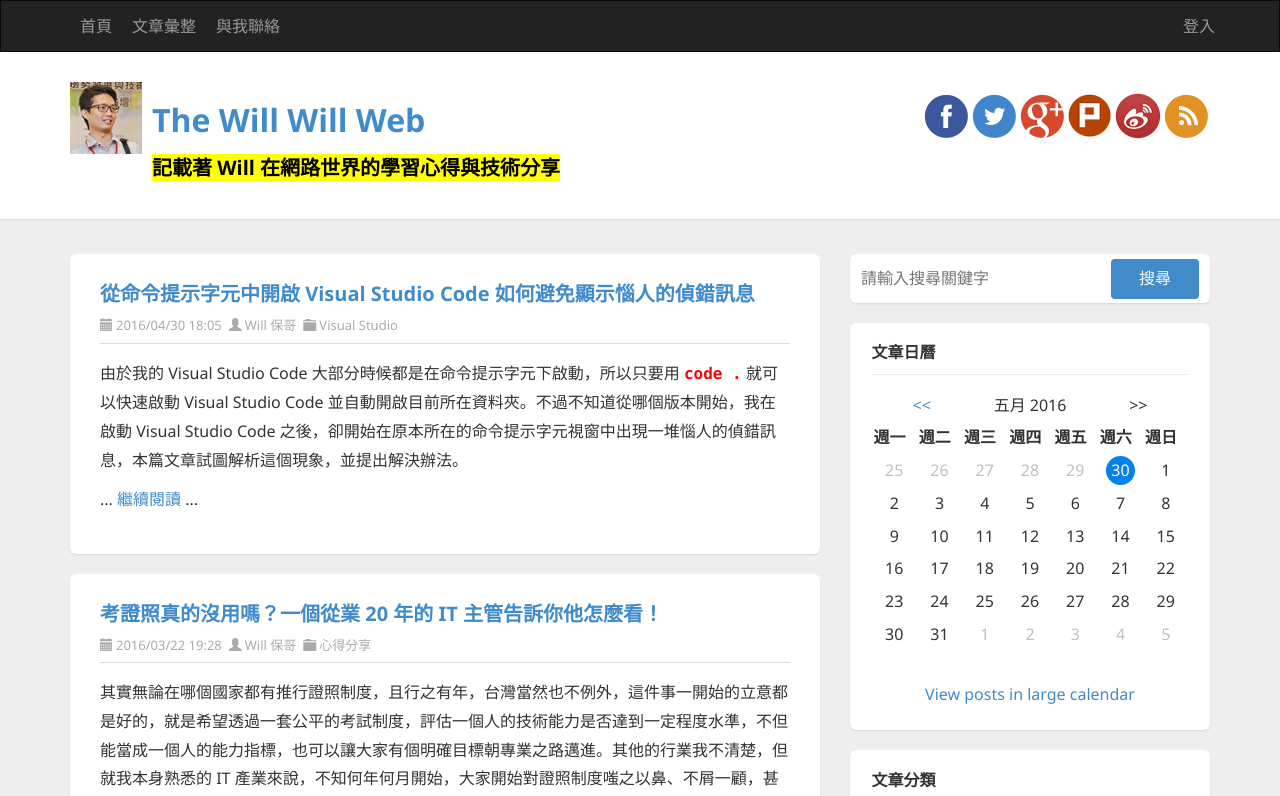
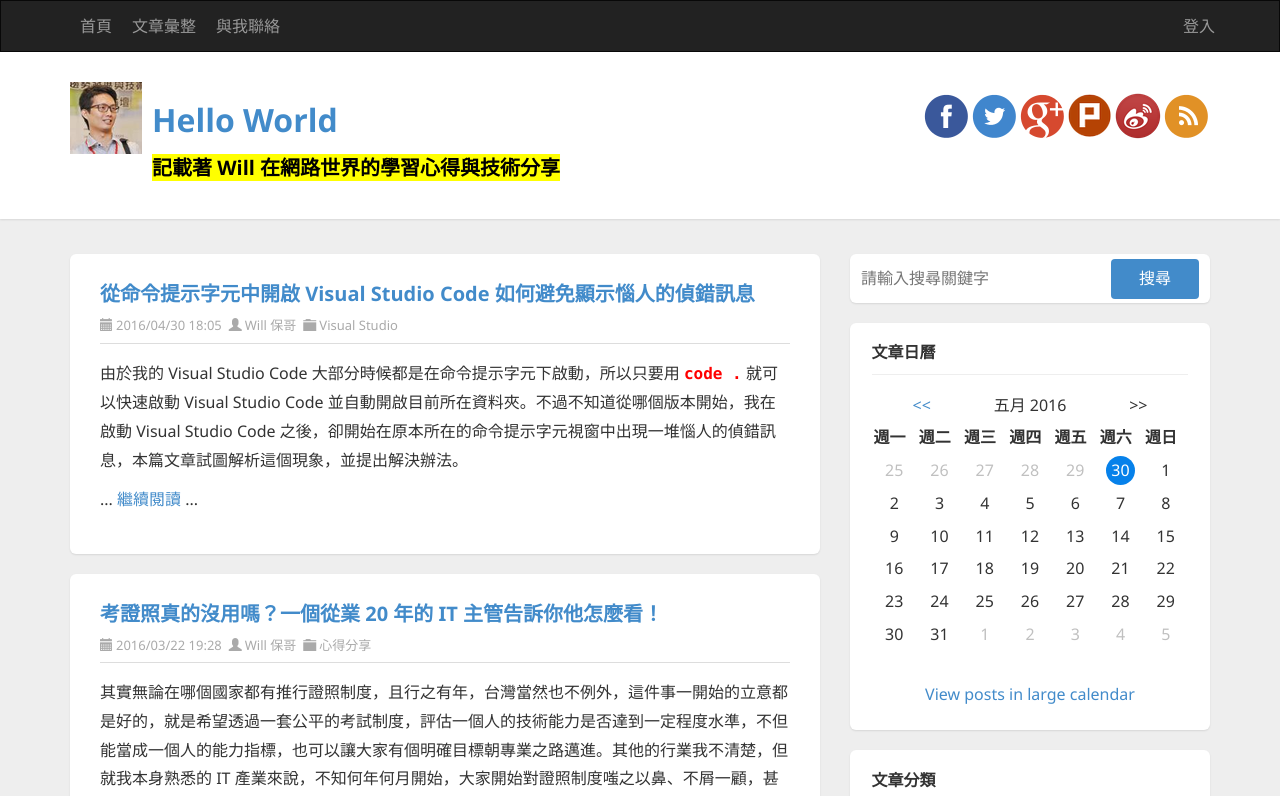
Before and after one commit to doggy8088/ng210307, an Angular app: page / in a window 1280 px wide. Shown: the top 796 px of the page. Built offline with nearby package versions, Linux system fonts and the light colour scheme.

Commit message:
示範事件繫結用法

```diff
--- a/src/app/header/header.component.html
+++ b/src/app/header/header.component.html
@@ -25,7 +25,7 @@
   <div class="title-wrapper">
     <div class="container">
       <img [src]="sitelogo" class="pull-left logo" [title]="sitename"
-           [attr.data-aaaaaa]="sitename">
+           [attr.data-aaaaaa]="sitename" (click)="changeName($event)">
       <div class="pull-left">
         <h1><a href="http://blog.miniasp.com/">{{ sitename }}</a></h1>
         <h3 [innerHTML]="subtitle"></h3>
--- a/src/app/header/header.component.ts
+++ b/src/app/header/header.component.ts
@@ -14,9 +14,16 @@ export class HeaderComponent implements OnInit {
   constructor() { }
 
   ngOnInit(): void {
-    setTimeout(() => {
+    // setTimeout(() => {
+    //   this.sitename = 'The Will Will Web';
+    // }, 2000);
+  }
+
+  changeName($event: MouseEvent) {
+    console.log($event);
+    if ($event.ctrlKey) {
       this.sitename = 'The Will Will Web';
-    }, 2000);
+    }
   }
 
 }
```
